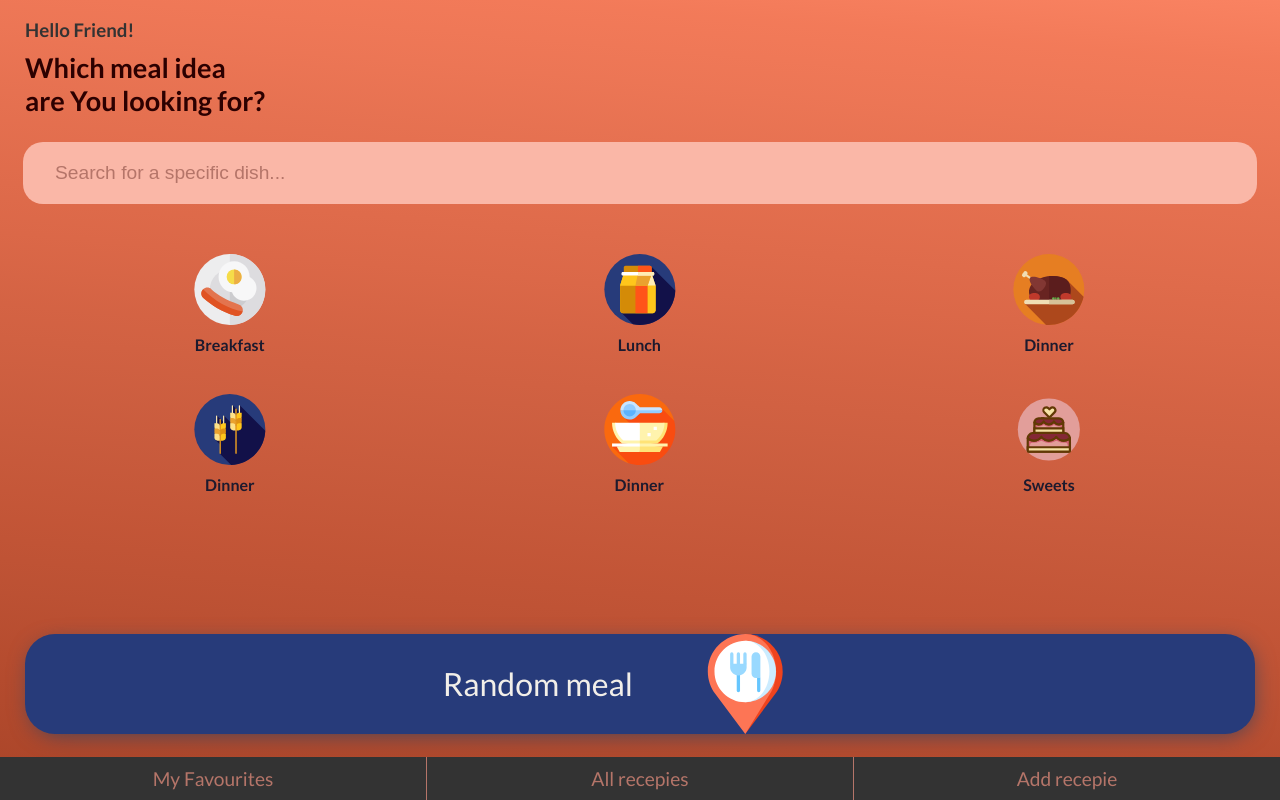
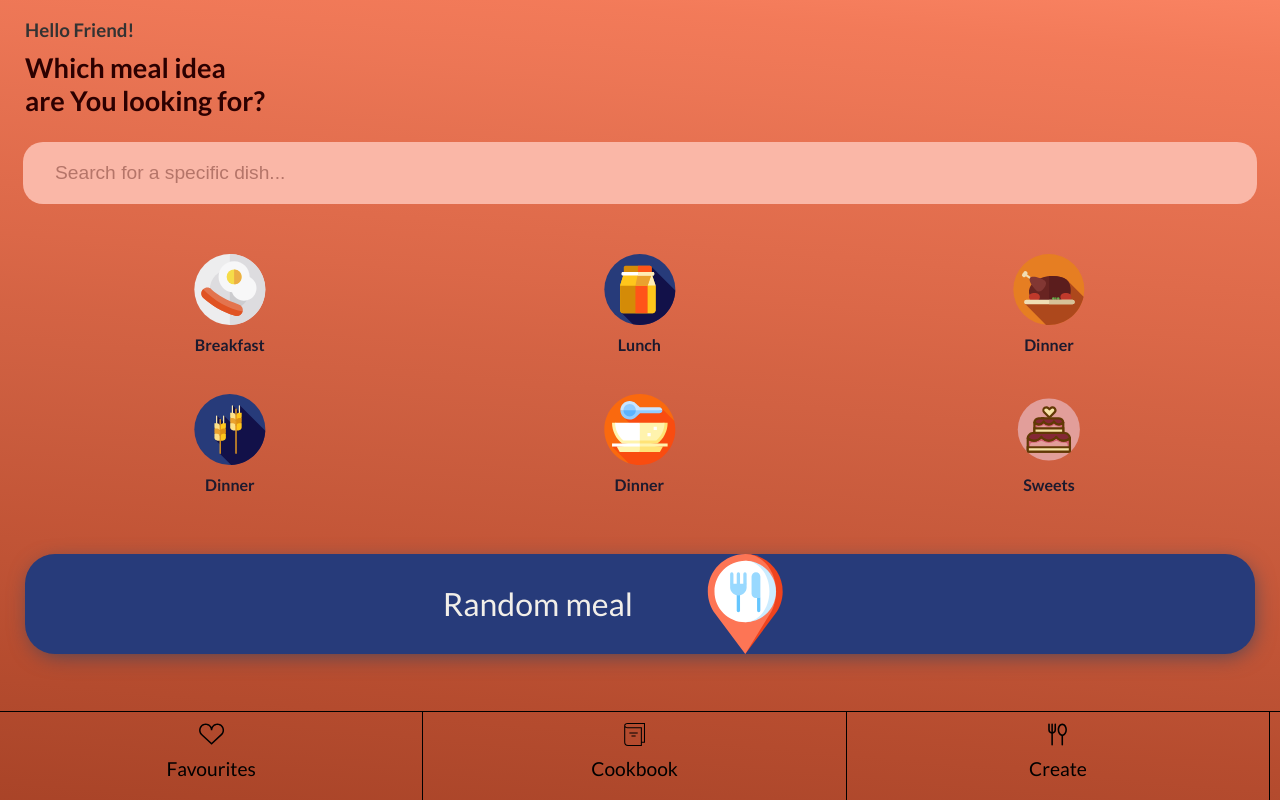
Before and after one commit to Patka879/meal-app, a React (Create React App) app: page / in a window 1280 px wide. Both pictures are taken after a click on the button "Let's see what's for dinner!". Built offline with nearby package versions, Linux system fonts and the light colour scheme; a web font is replaced by a local one.

Commit message:
added icons to navbar

```diff
--- a/src/Components/Navigation.js
+++ b/src/Components/Navigation.js
@@ -1,18 +1,31 @@
 import { NavLink } from "react-router-dom"
+import {Fork, Book, Heart} from '../images/index'
 
 
 export default function DropdwnMenu() {
     return(
         <div className='navigation'>
+            <div className='nav-box'>
+                <Heart className='nav-img' />
                 <NavLink
                     className='nav-link'
-                to='Favourites'>My Favourites</NavLink>
+                    to='Favourites'>Favourites
+                </NavLink>
+            </div>
+            <div className='nav-box'>
+                <Book className='nav-img' />
                 <NavLink
                     className='nav-link'
-                to='Recepies'>All recepies</NavLink>
+                    to='Recepies'>Cookbook
+                </NavLink>
+            </div>
+            <div className='nav-box'>
+                <Fork className='nav-img' />
                 <NavLink
                     className='nav-link'
-                to='Add'>Add recepie</NavLink>
+                    to='Add'>Create
+                </NavLink>
+            </div>
         </div>
     )
 }
--- a/src/style.css
+++ b/src/style.css
@@ -115,52 +115,41 @@ button:hover {
   animation: fadeIn 1s;
 }
 
-.burger-btn-container {
-  cursor: pointer;
-  width: 100%;
-  margin-top: 20px;
-}
-
-.bar1, .bar2, .bar3 {
-  width: 35px;
-  height: 5px;
-  background-color: #333;
-  margin: 6px 0;
-  transition: 0.4s;
-}
-
-.change .bar1 {
-  transform: translate(0, 11px) rotate(-45deg);
-}
-
-.change .bar2 {opacity: 0;}
-
-.change .bar3 {
-  transform: translate(0, -11px) rotate(45deg);
-}
-
 .navigation {
-  display: flex;
   display: flex;
     position: fixed;
       bottom: 0;
       left: 0;
       right: 0;
   font-size: 1.2em;
-  background-color: #333;
+  height: 11%;
+  border-top: 1.5px solid black;
+}
+
+.nav-box {
+  display: flex;
+  flex-direction: column;
+  align-items: center;
+  justify-content: center;
+  width: 33%;
+  padding: 10px 0;
+  border-right: 1.5px solid black;
 }
 
 .nav-link {
   display: flex;
   align-items: center;
   text-decoration: none;
-  color:#b57569;
   height: 100%;
   flex: 1;
   justify-content: center;
   padding: 10px;
   text-align: center;
-  border-right: 1px solid #b57569;
+  color: black;
+}
+
+.nav-img {
+  width: 50%;
 }
 
 .nav-link:last-child {
@@ -236,7 +225,7 @@ button:hover {
     -webkit-box-shadow: 2px 5px 22px -5px rgba(66, 68, 90, 1);
     -moz-box-shadow: 2px 5px 22px -5px rgba(66, 68, 90, 1);
   box-shadow: 2px 5px 22px -5px rgba(66, 68, 90, 1);
-  margin-top: 80px;
+
 }
 
 .random-txt {
```
Also changed, not shown: src/images/food-pin-svgrepo-com.svg (deleted), src/images/index.js. Lines whose indentation alone changed are shown as unchanged.
